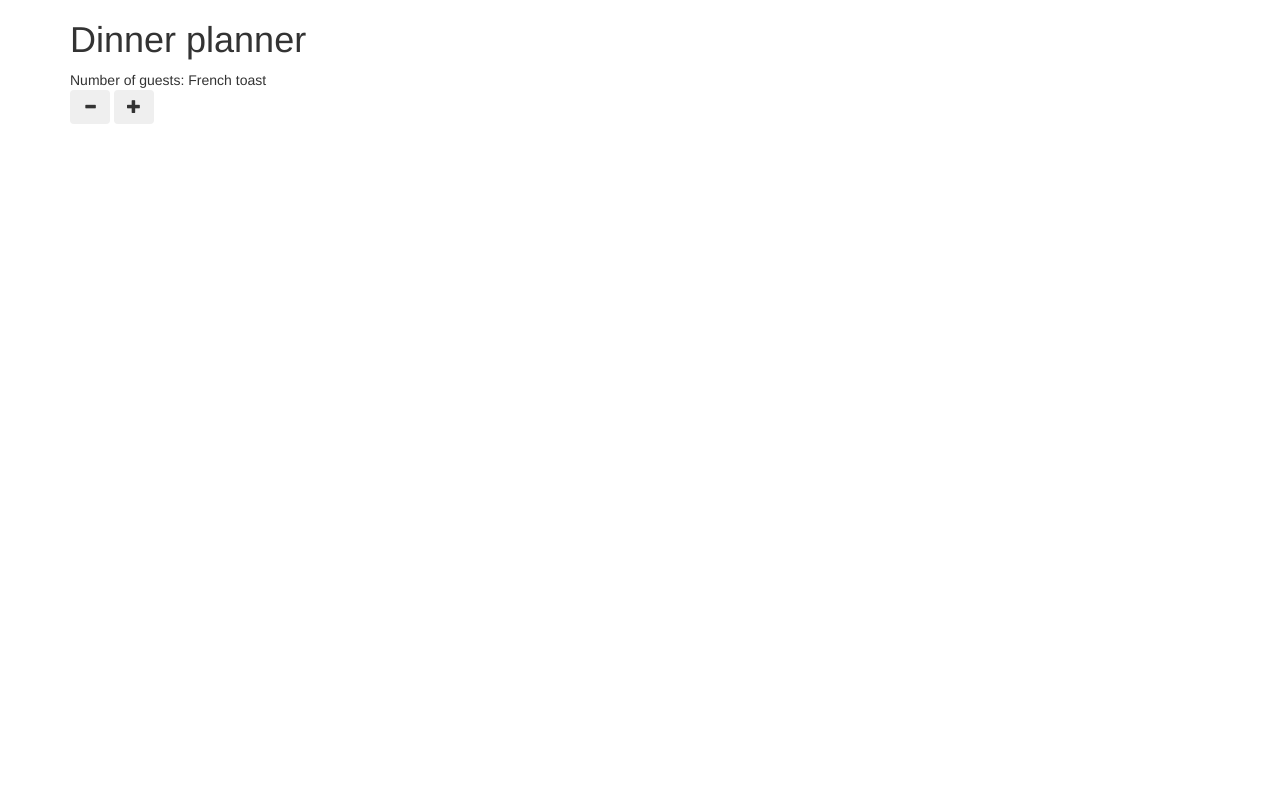
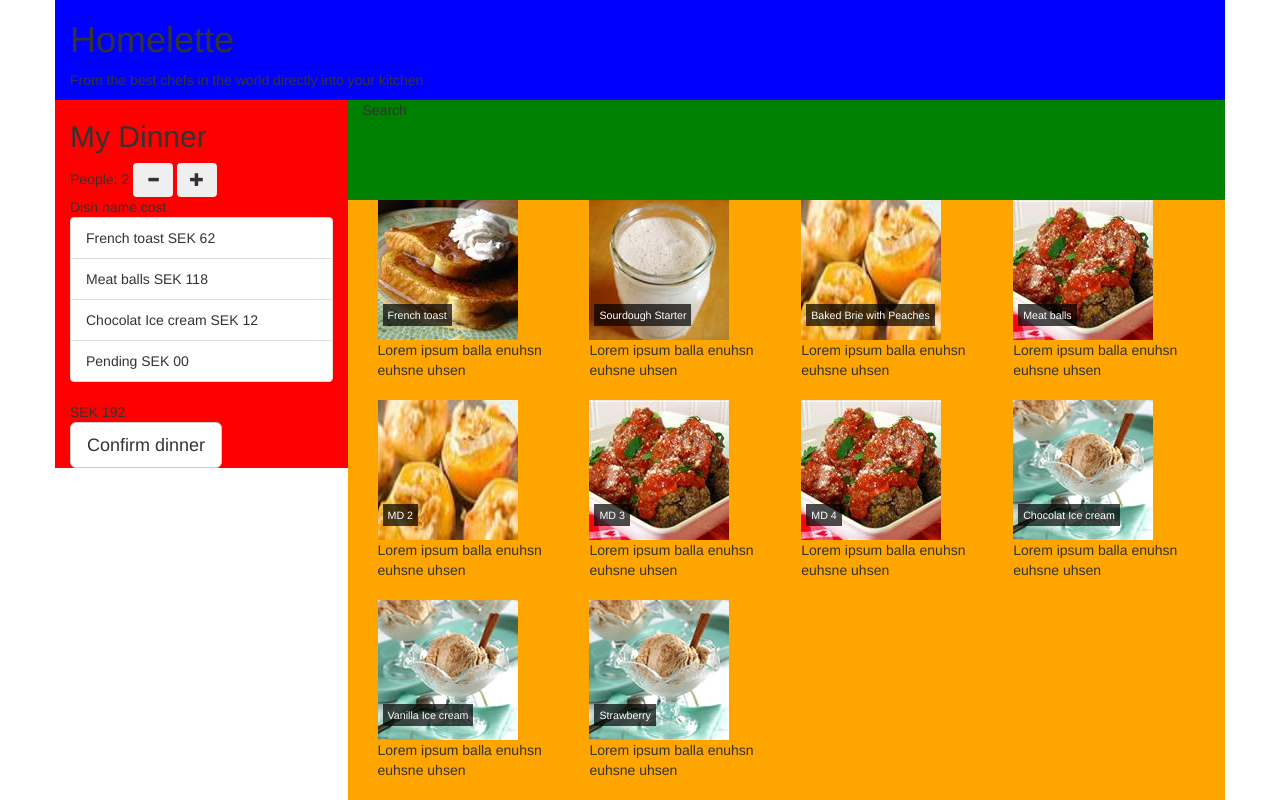
Before and after one commit to Wangels/m-e-dinner, a plain HTML site: page index.html in a window 1280 px wide. Drawn offline with nearby package versions, Linux system fonts and the light colour scheme.

Commit message:
Added views for dinner and dish overview

```diff
--- a/index.html
+++ b/index.html
@@ -4,22 +4,44 @@
     <meta charset="utf-8">
     <meta http-equiv="X-UA-Compatible" content="IE=edge">
     <meta name="viewport" content="width=device-width, initial-scale=1">
-    <title>Dinner planner</title>
+    <title>Homelette</title>
 
     <!-- Bootstrap CSS -->
     <link rel="stylesheet" href="http://netdna.bootstrapcdn.com/bootstrap/3.1.0/css/bootstrap.min.css">
+    <link rel="stylesheet" href="style.css">
 
   </head>
   <body>
 	<div class="container">
-		<h1>Dinner planner</h1>
-		<div id="exampleView">
-			<div>
-				Number of guests: <span id="numberOfGuests"></span>
+		<div class="row">
+		<div class="col-md-12" id="header"><h1>Homelette</h1> From the best chefs in the world directly into your kitchen</div></div>
+
+		<div class="row">
+			<div class="col-md-3" id="sideView">
+				<h2>My Dinner</h2>
+				<div>
+					People: <span id="numberOfGuests"></span>
+	          <button id="minusGuest" class="btn"><span class="glyphicon glyphicon-minus"></span></button>
+					<button id="plusGuest" class="btn"><span class="glyphicon glyphicon-plus"></span></button>
+				</div>
+
+
+				<div id="dishList">
+
+				</div>
+				<button id="confirm" class="btn btn-default btn-lg"> Confirm dinner</button>
 			</div>
-			<div>
-          <button id="minusGuest" class="btn"><span class="glyphicon glyphicon-minus"></span></button>
-				<button id="plusGuest" class="btn"><span class="glyphicon glyphicon-plus"></span></button>
+
+			<div class="col-md-9" id="mainView">
+				<div class="row" id="search">
+					<div class="col-md-12">Search</div>
+				</div>
+
+				<div class="row" id="dishOverview">
+					<div class="col-md-12" id="dishGrid">Mainmain</div>
+
+				</div>
+
 			</div>
 		</div>
 	</div>
@@ -32,7 +54,8 @@
 	<!-- The application JavaScript code -->
 	<script src="js/app.js"></script>
 	<script src="js/model/dinnerModel.js"></script>
-	<script src="js/view/exampleView.js"></script>
-	<script src="js/view/exampleViewController.js"></script>
+	<script src="js/view/sideView.js"></script>
+	<script src="js/view/sideViewController.js"></script>
+	<script src="js/view/dishOverview.js"></script>
   </body>
 </html>
--- a/js/app.js
+++ b/js/app.js
@@ -3,6 +3,7 @@ $(function() {
 	var model = new DinnerModel();
 
 	//And create the needed controllers and views
-	var exampleView = new ExampleView($("#exampleView"), model);
+	var sideView = new SideView($("#sideView"), model);
+	var dishOverview = new DishOverview($("#dishOverview"), model);
 
 });
--- a/js/model/dinnerModel.js
+++ b/js/model/dinnerModel.js
@@ -44,10 +44,29 @@ var DinnerModel = function() {
 		var dishList = this.getFullMenu()
 
 		for(key in dishList){
-			ingredientList = ingredientList.concat(dishes[key].ingredients)
+			//ingredientList = ingredientList.concat(dishes[key].ingredients)
+			for(ingredientKey in dishList[key].ingredients){
+				ingredientList.push(dishList[key].ingredients[ingredientKey])
+			}
 		}
 
 		return ingredientList
+	}
+
+	//returns the price for a single dish
+	this.getDishPrice = function(id){
+		var ingredientList = this.getDish(id).ingredients
+
+		var totalPrice = 0
+
+		for(key in ingredientList){
+			totalPrice = totalPrice + ingredientList[key].price
+		}
+
+		totalPrice = totalPrice*numberOfGuests
+		return totalPrice
+
+
 	}
 
 	//Returns the total price of the menu (all the ingredients multiplied by number of guests).
@@ -88,6 +107,10 @@ var DinnerModel = function() {
 				menu[key] = 0
 			}
 		}
+	}
+
+	this.getDishes = function(){
+		return dishes
 	}
 
 	//function that returns all dishes of specific type (i.e. "starter", "main dish" or "dessert")
--- /dev/null
+++ b/js/view/dishOverview.js
@@ -0,0 +1,21 @@
+var DishOverview = function(container, model){
+	this.dishGrid = container.find("#dishGrid");
+
+	var gridString = ""
+	var dishString = ""
+	var allDishes = model.getDishes()
+
+	for(key in allDishes){
+		dish = allDishes[key]
+
+		dishString = "<div class='col-md-3'><div class='dish'>"
+		dishString = dishString + "<img src='images/" + dish.image + "'/>"
+		dishString = dishString + "<h4><span>" + dish.name + "</span></h4>"
+		dishString = dishString + "<p>Lorem ipsum balla enuhsn euhsne uhsen</p>"
+		dishString = dishString + "</div></div>"
+
+		gridString = gridString + dishString
+	}
+
+	this.dishGrid.html(gridString)
+}
--- a/js/view/exampleView.js
+++ b/js/view/exampleView.js
@@ -7,8 +7,8 @@ var ExampleView = function (container, model) {
 	this.plusButton = container.find("#plusGuest");
 	this.minusButton = container.find("#minusGuest");
 
-	//this.numberOfGuests.html(model.getNumberOfGuests());
-	this.numberOfGuests.html(model.getSelectedDish("starter").name);
+	this.numberOfGuests.html(model.getNumberOfGuests());
+	//this.numberOfGuests.html(model.getSelectedDish("starter").name);
 	//this.numberOfGuests.html((model.getFullMenu())[0].name)
 	//this.numberOfGuests.html((model.getAllIngredients())[3].name)
 
--- /dev/null
+++ b/js/view/sideView.js
@@ -0,0 +1,25 @@
+var SideView = function (container, model){
+	this.numberOfGuests = container.find("#numberOfGuests");
+	this.plusButton = container.find("#plusGuest");
+	this.minusButton = container.find("#minusGuest");
+	this.dishList = container.find("#dishList");
+
+
+	this.numberOfGuests.html(model.getNumberOfGuests());
+
+
+	this.dishList.html(generateDishList(model));
+
+}
+
+
+var generateDishList = function(model){
+		dishes = model.getFullMenu()
+
+		var listString = "Dish name cost<ul class ='list-group'>"
+		for(key in dishes){
+			listString = listString + "<li class='list-group-item'>" + dishes[key].name + " SEK " + model.getDishPrice(dishes[key].id) + "</li> "
+		}
+		listString = listString + "<li class='list-group-item'>Pending SEK 00 </li></ul> SEK " + model.getTotalMenuPrice()
+		return listString
+	}
--- /dev/null
+++ b/style.css
@@ -0,0 +1,47 @@
+#search{
+	height:100px;
+	background-color: green;
+}
+
+#header{
+	height:100px;
+	background-color: blue;
+}
+
+#sideView{
+	background-color: red;
+}
+
+#dishOverview{
+	background-color: orange;
+}
+
+.dish{
+	width: 200px;
+	height: 200px;
+
+}
+
+.dish img{
+	position: relative;
+	width: 140px;
+	height:140px;
+
+}
+
+.dish h4{
+	position: absolute;
+	top: 100px;
+	left:20px;
+	width:140px;
+	font-size: 8pt;
+
+}
+
+.dish h4 span{
+	color:white;
+	background: rgb(0,0,0);
+	background: rgba(0,0,0,0.7);
+	padding:5px;
+	width:140px;
+}
```
